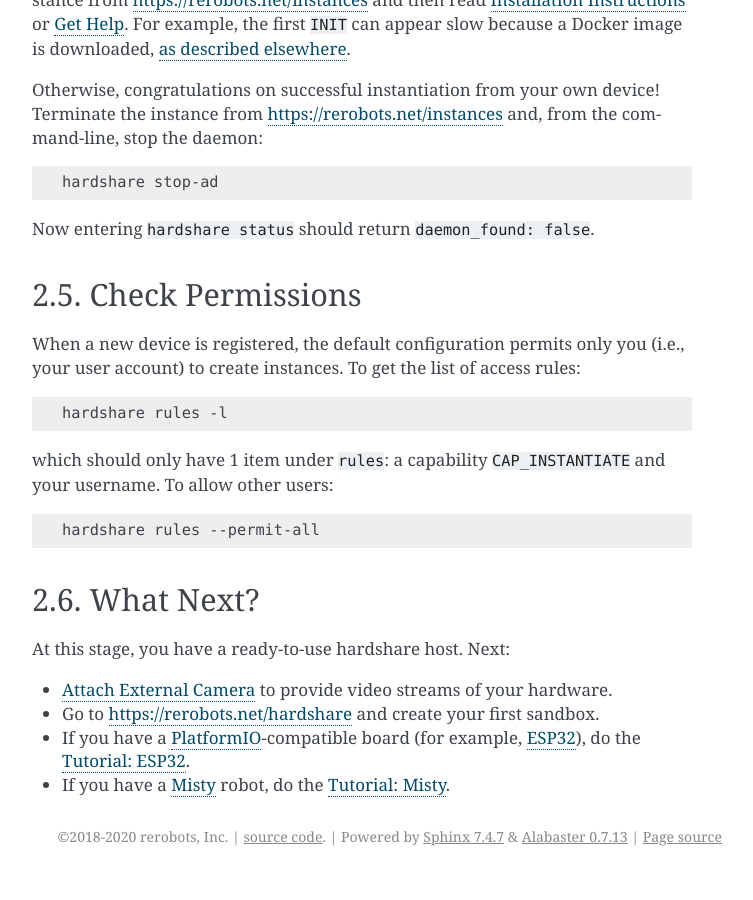
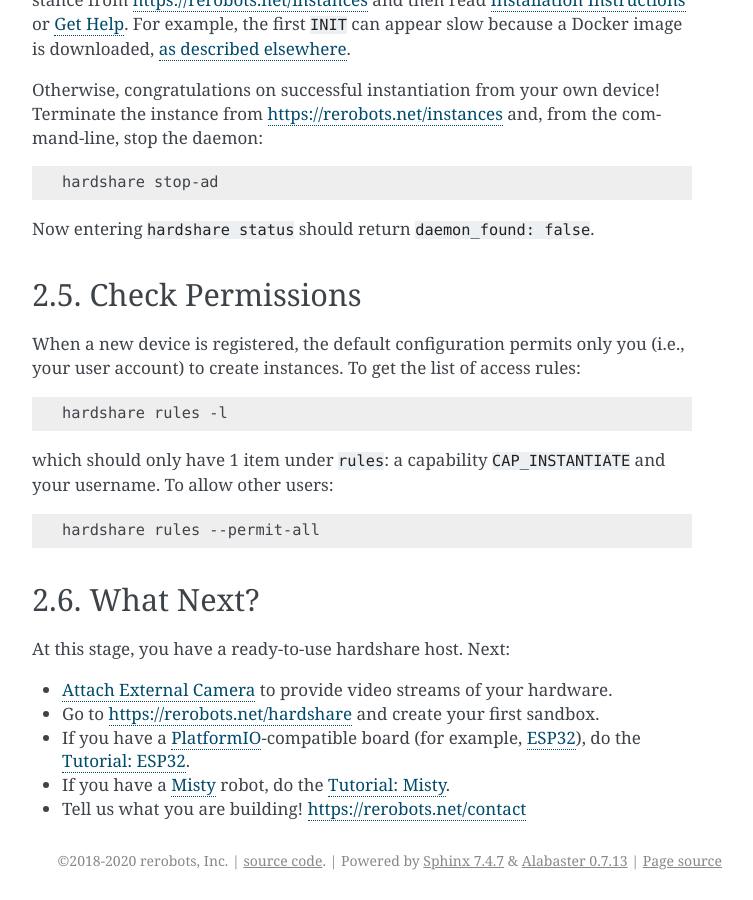
Before and after one commit to rerobots/hardshare, a Sphinx documentation site: the page built from doc/quickstart.rst, in a window 1280 px wide and 900 px high, scrolled down 1726 px. Shown: the whole window, without its empty margins (388-1141 px from the left). Built offline with Sphinx 7.4.7, drawn with Linux system fonts in a browser that asks for light colours; the version number is read from the project's files by our own code; before the commit the page ends 2602 px from its top, so only the background shows below that.

Commit message:
DOC: add contact link at end of quickstart

```diff
--- a/doc/quickstart.rst
+++ b/doc/quickstart.rst
@@ -116,6 +116,7 @@ At this stage, you have a ready-to-use hardshare host. Next:
 * Go to https://rerobots.net/hardshare and create your first sandbox.
 * If you have a PlatformIO_-compatible board (for example, ESP32_), do the :doc:`tutorial_esp32`.
 * If you have a Misty_ robot, do the :doc:`tutorial_misty`.
+* Tell us what you are building! https://rerobots.net/contact
 
 
 .. _PlatformIO: https://docs.platformio.org/en/latest/what-is-platformio.html
```
